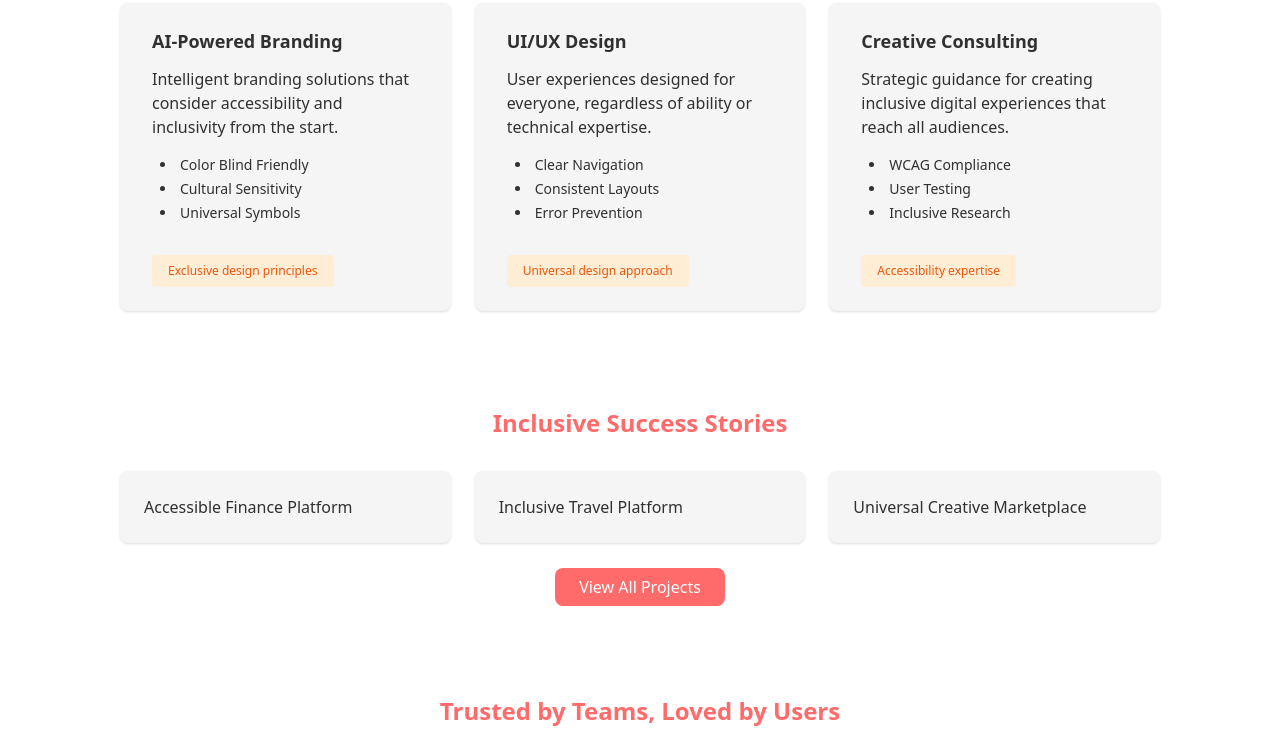
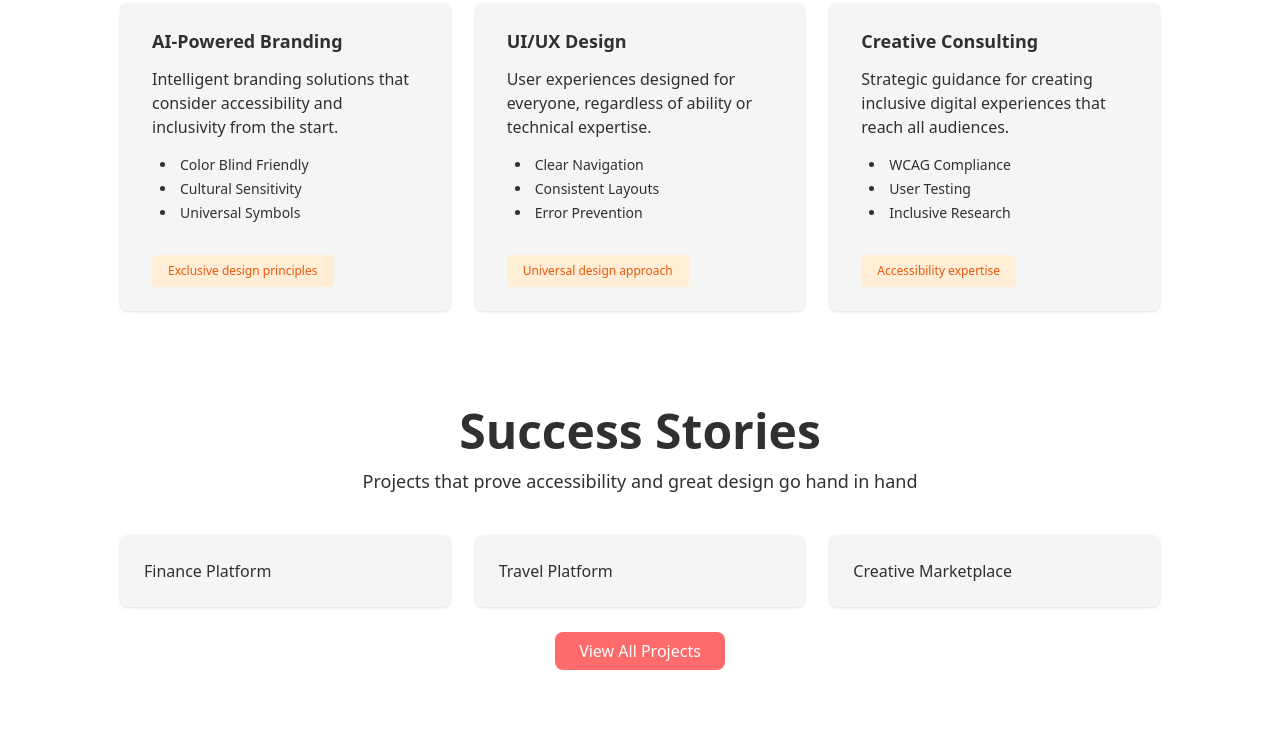
Before and after one commit to onlymasumrana/pdc-website, an Astro site: page / in a window 1280 px wide. Shown: the part 1260-2016 px from the top of the page. Built offline with nearby package versions, Linux system fonts and the light colour scheme; Astro itself is replaced by a stand-in of ours.

Commit message:
Add Portfolio section header and project titles

```diff
--- a/src/components/Portfolio.astro
+++ b/src/components/Portfolio.astro
@@ -3,18 +3,23 @@
 ---
 
 <section class="px-6 py-12">
-  <h2 class="text-2xl font-bold text-center mb-8 text-primary">
-    Inclusive Success Stories
-  </h2>
+  <header class="section-header">
+    <h2 class="section-title text-center">
+      Success Stories
+    </h2>
+    <p class="section-subtitle">
+      Projects that prove accessibility and great design go hand in hand
+    </p>
+  </header>
   <div class="grid grid-cols-1 md:grid-cols-3 gap-6">
     <a href="example.com" class="p-6 bg-muted rounded-lg shadow"
-      >Accessible Finance Platform</a
+      >Finance Platform</a
     >
     <a href="example.com" class="p-6 bg-muted rounded-lg shadow"
-      >Inclusive Travel Platform</a
+      >Travel Platform</a
     >
     <a href="example.com" class="p-6 bg-muted rounded-lg shadow"
-      >Universal Creative Marketplace</a
+      >Creative Marketplace</a
     >
   </div>
   <div class="text-center mt-8">
--- a/src/components/Stats.astro
+++ b/src/components/Stats.astro
@@ -8,11 +8,11 @@
     <p>Accessibility Compliant</p>
   </div>
   <div class="card p-8 md:p-12">
+    <h2 class="">97%</h2>
+    <p>User Satisfaction</p>
+  </div>
+  <div class="card p-8 md:p-12">
     <h2 class="">500+</h2>
     <p>Projects Completed</p>
   </div>
-  <div class="card p-8 md:p-12">
-    <h2 class="">98%</h2>
-    <p>User Satisfaction</p>
-  </div>
 </section>
```
